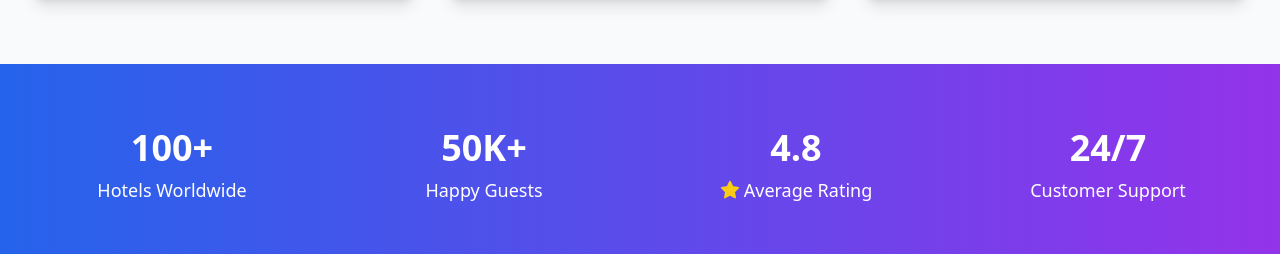
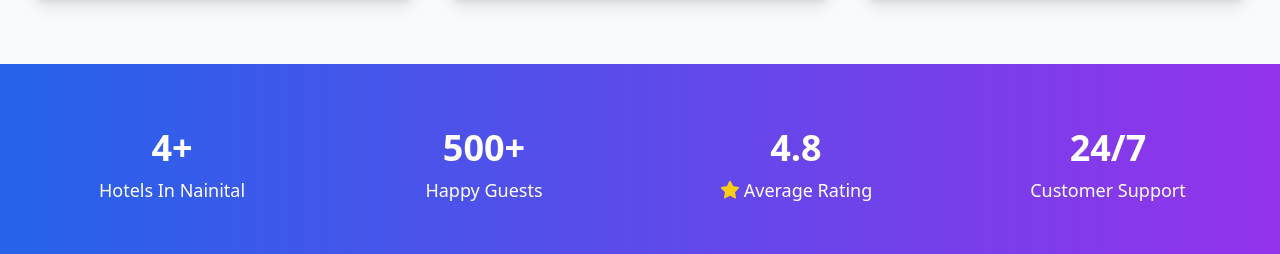
Before and after one commit to rahulntl/hotelHub, a React (Vite) app: page / in a window 1280 px wide. Shown: the part 1100-1354 px from the top of the page. Built offline with nearby package versions, Linux system fonts and the light colour scheme; no server answers.

Commit message:
Updated Home.tsx

```diff
--- a/src/pages/Home.tsx
+++ b/src/pages/Home.tsx
@@ -91,11 +91,11 @@ const Home: React.FC = () => {
         <div className="max-w-7xl mx-auto px-4 sm:px-6 lg:px-8">
           <div className="grid grid-cols-1 md:grid-cols-4 gap-8 text-center">
             <div>
-              <div className="text-4xl font-bold mb-2">100+</div>
-              <div className="text-lg">Hotels Worldwide</div>
+              <div className="text-4xl font-bold mb-2">4+</div>
+              <div className="text-lg">Hotels In Nainital</div>
             </div>
             <div>
-              <div className="text-4xl font-bold mb-2">50K+</div>
+              <div className="text-4xl font-bold mb-2">500+</div>
               <div className="text-lg">Happy Guests</div>
             </div>
             <div>
```
